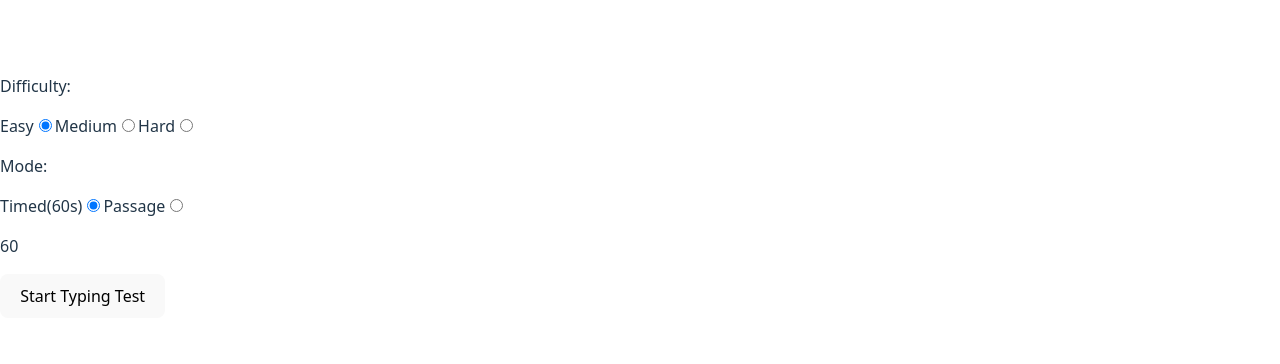
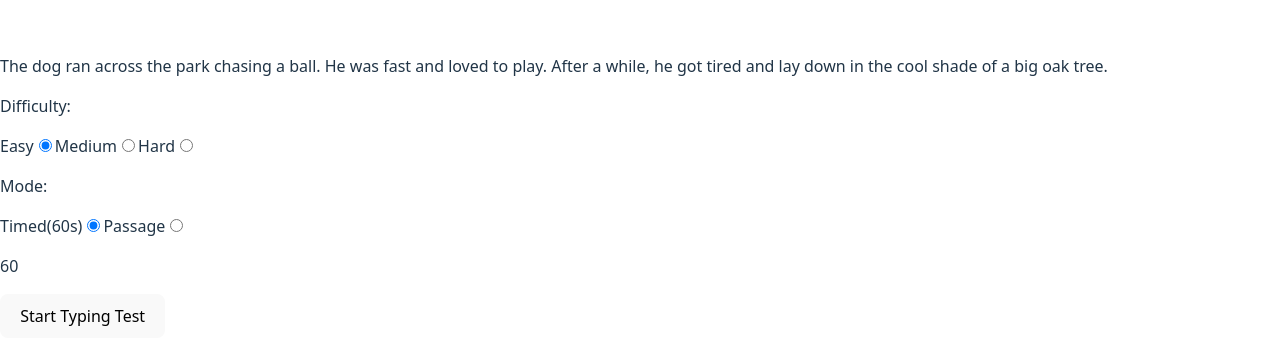
Before and after one commit to SanazBHMN/typing-speed-test, a React (Vite) app: page / in a window 1280 px wide. Shown: the part 212-576 px from the top of the page. Built offline with nearby package versions, Linux system fonts and the light colour scheme.

Commit message:
Display random passage when difficulty changes

```diff
--- a/src/App.jsx
+++ b/src/App.jsx
@@ -1,6 +1,8 @@
 import { useRef, useState } from "react";
 import { formatTime } from "./utils/formatTime";
 import { useStopwatch } from "./hooks/useStopwatch";
+import { Passage } from "./components/Passage";
+import passages from "./data.json";
 
 function App() {
   const [secondsLeft, setSecondsLeft] = useState(60);
@@ -34,6 +36,8 @@ function App() {
 
   return (
     <div>
+      {/* Display passage */}
+      <Passage passages={passages} difficultyLevel={difficultyLevel} />
       {/* Difficulty level switch */}
       <div>
         <p>Difficulty:</p>
--- /dev/null
+++ b/src/components/Passage.jsx
@@ -0,0 +1,13 @@
+import { getRandomIndex } from "../utils/getRandomIndex";
+
+export const Passage = ({ passages, difficultyLevel }) => {
+  return (
+    <p>
+      {difficultyLevel === "easy"
+        ? passages["easy"][getRandomIndex()].text
+        : difficultyLevel === "medium"
+        ? passages["medium"][getRandomIndex()].text
+        : passages["hard"][getRandomIndex()].text}
+    </p>
+  );
+};
--- /dev/null
+++ b/src/utils/getRandomIndex.js
@@ -0,0 +1,3 @@
+export function getRandomIndex() {
+  return Math.floor(Math.random() * 10);
+}
```
